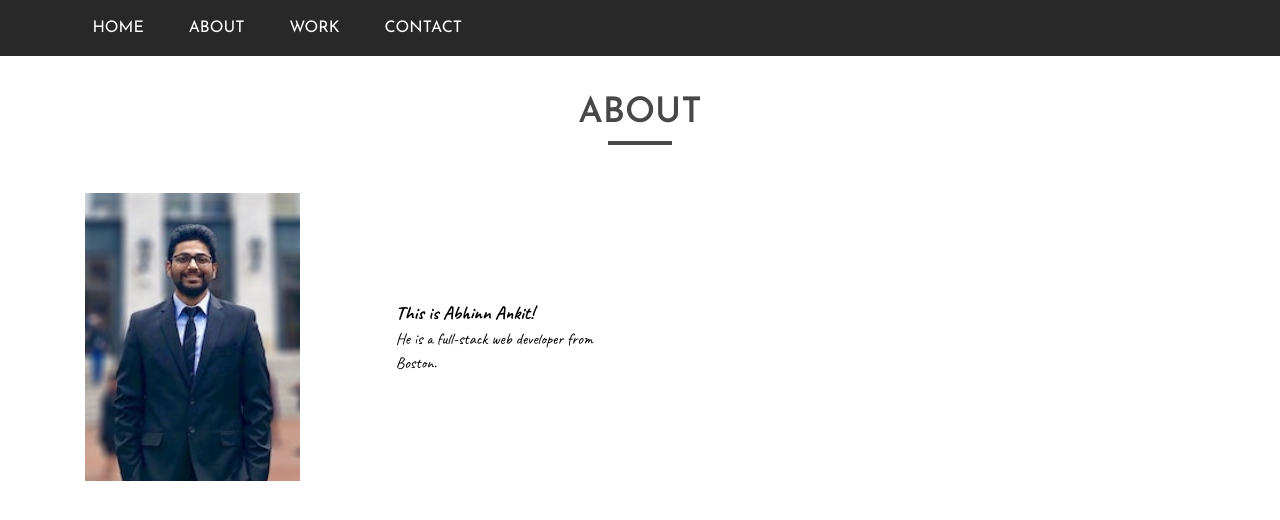
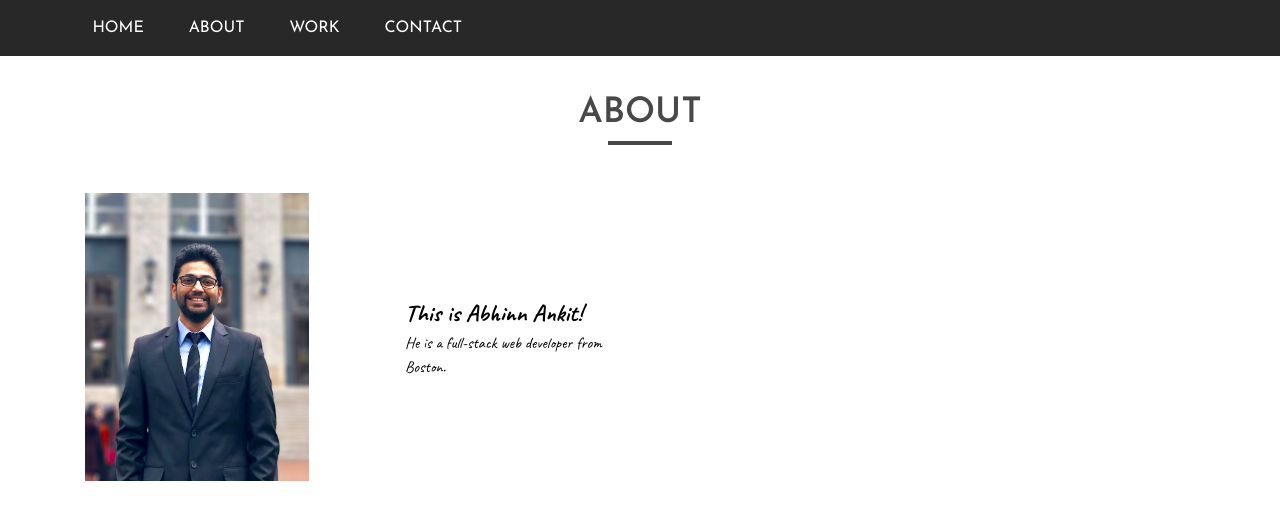
Before and after one commit to abhinnankit/abhinnankit.github.io, a React (Create React App) app: page / in a window 1280 px wide. Shown: the top 520 px of the page. Built offline with nearby package versions, Linux system fonts and the light colour scheme.

Commit message:
Update image

```diff
--- a/src/components/About/AboutMe/AboutMe.tsx
+++ b/src/components/About/AboutMe/AboutMe.tsx
@@ -7,7 +7,7 @@ const aboutMe = () => {
         <React.Fragment>
             <img src={myImage} alt={'Abhinn Ankit'} className={classes.img} />
             <article className={classes.article}>
-                <h3>This is Abhinn Ankit!</h3>
+                <h2>This is Abhinn Ankit!</h2>
                 <p>He is a full-stack web developer from Boston.</p>
             </article>
         </React.Fragment>
```
Also changed, not shown: src/assets/images/sjanasjncpascmxan.jpg.
